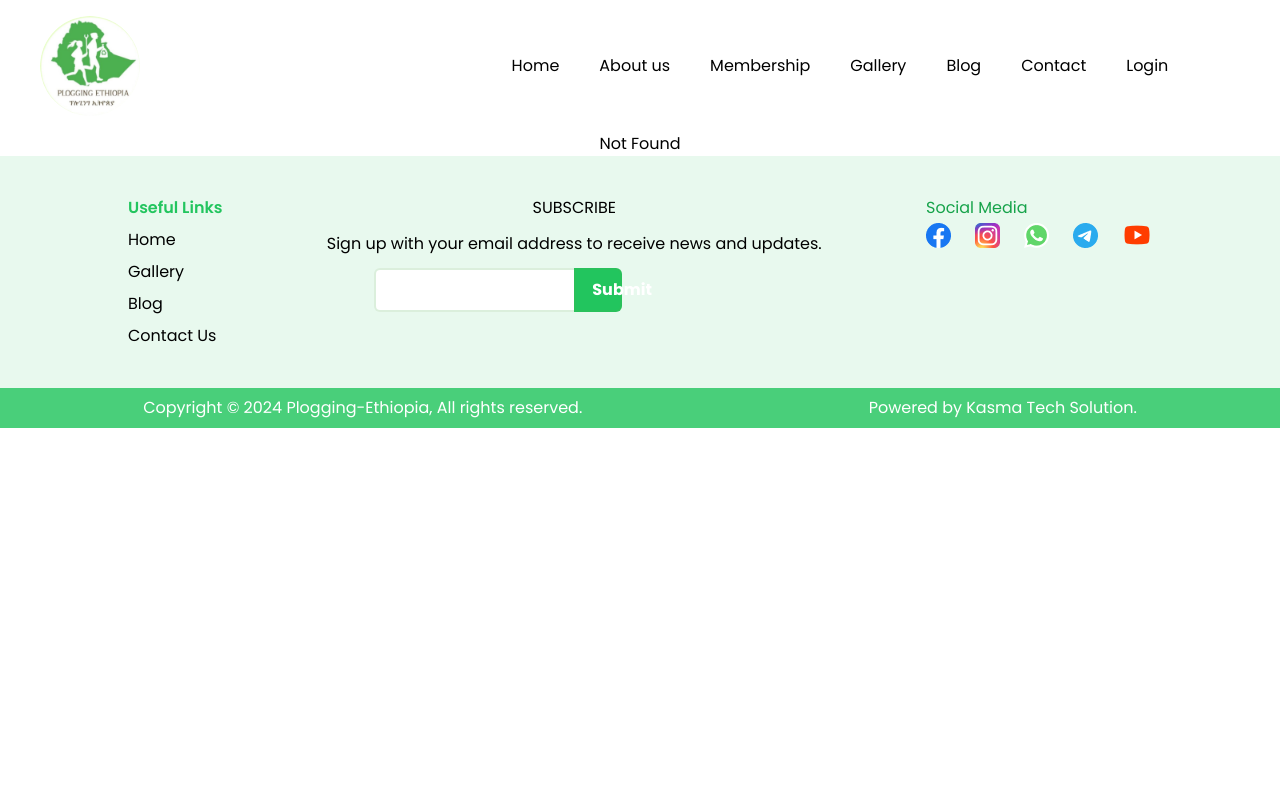
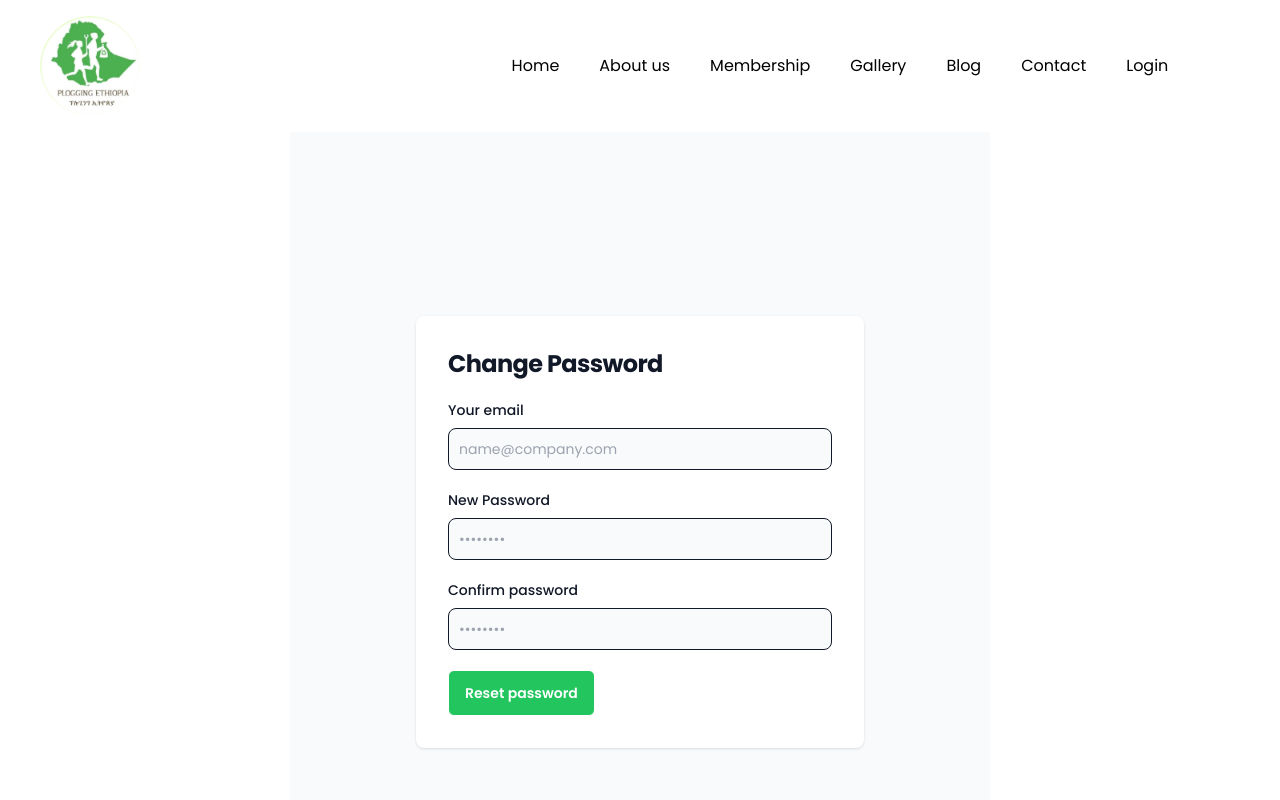
Before and after one commit to kasma10101/plogging-ethiopia, a React (Create React App) app in the folder front-end/: page /reset-password in a window 1280 px wide. Shown: the top 800 px of the page. Built offline with nearby package versions, Linux system fonts and the light colour scheme.

Commit message:
reset form is done

```diff
--- a/front-end/src/App.js
+++ b/front-end/src/App.js
@@ -22,6 +22,7 @@ import ShowAdmin from './components/admin-pages/ShowAdmin';
 import SubscribedEvent from './components/admin-pages/SubscribedEvent';
 import AddEvent from './components/admin-pages/AddEvent';
 import ForgotPassword from './components/pages/ForgotPassword';
+import ResetPassword from './components/pages/ResetPassword';
 
 function App() {
 
@@ -42,6 +43,7 @@ function App() {
               <Route path={"/profile"} element={<Profile />} />
               <Route path={"/login"} element={<Login />} />
               <Route path={"/forgot"} element={<ForgotPassword />} />
+              <Route path={"/reset-password"} element={<ResetPassword />} />
               <Route path={"/admin"} element={<AdminPage />} >
                 <Route index path={"/admin/blogs"} element={<AdminBlogs />} />
                 <Route index path={"/admin/members"} element={<Members />} />
--- a/front-end/src/components/pages/ForgotPassword.jsx
+++ b/front-end/src/components/pages/ForgotPassword.jsx
@@ -3,7 +3,9 @@ import {toast} from "react-toastify";
 import axios  from 'axios'
 
 function ForgotPassword() {
-  const[emailData,setEmailData] = useState('')
+  const[emailData,setEmailData] = useState({
+    email:''
+  })
 
   const handleChange = (event) => {
     const { name, value } = event.target;
@@ -20,17 +22,16 @@ function ForgotPassword() {
     } else {
       console.log('inseide  ')
       const res = await axios.post("http://localhost:4532/blogs/reset",emailData);
-      if(res.status !==200){
-
-        toast.error("Error occurred",res.response.statusText)
-      }
+      setEmailData({email:""})
+      if(res.status ===200){
+        toast.success("Verification link sent through your email ")
+         }
       console.log(res,'resss')
-      if(res.response.status === 400 || res.response.status === 404){
+      if(res.status === 400 || res.status === 404){
         toast.error("Error occurred",res.response.statusText)
         console.log(res.response.statusText)
       }
-      setEmailData('')
-      toast.success("Verification link sent through your email ")
+
     }
 
   }
--- /dev/null
+++ b/front-end/src/components/pages/ResetPassword.jsx
@@ -0,0 +1,58 @@
+import React, { useState } from 'react'
+
+function ResetPassword() {
+   const [data,setData] = useState({
+    email:'',
+    password:'',
+    password2:''
+   })
+
+    const handleChange = (event) =>{
+          const { name, value } = event.target;
+          setData((prevFormData) => ({
+            ...prevFormData,
+            [name]: value,
+          }));
+    }
+
+    const handleSubmit = async() =>{
+
+    }
+
+  return (
+
+            <section className="sm:w-[700px] bg-gray-50 dark:bg-gray-900">
+        <div className="flex flex-col items-center justify-center px-6 py-8 mx-auto md:h-screen lg:py-0">
+            <div className="w-full p-6  bg-white rounded-lg shadow dark:border md:mt-0 sm:max-w-md dark:bg-gray-800 dark:border-gray-700 sm:p-8">
+                <h2 className="mb-1 text-xl font-bold leading-tight tracking-tight text-gray-900 md:text-2xl dark:text-white">
+                    Change Password
+                </h2>
+                <form className="mt-4 space-y-4 lg:mt-5 md:space-y-5" method="post" action="/reset-password/<%= id %>/<%= token %>">
+                    <div>
+                        <label for="email" className="block mb-2 text-sm font-medium text-gray-900 dark:text-white">Your email</label>
+                        <input onChange={handleChange} type="email" name="email" id="email" className="bg-gray-50 border border-gray-300 text-gray-900 sm:text-sm rounded-lg focus:ring-primary-600 focus:border-primary-600 block w-full p-2.5 dark:bg-gray-700 dark:border-gray-600 dark:placeholder-gray-400 dark:text-white dark:focus:ring-blue-500 dark:focus:border-blue-500" placeholder="name@company.com" required=""/>
+                    </div>
+
+                    <div>
+                        <label for="password" className="block mb-2 text-sm font-medium text-gray-900 dark:text-white">New Password</label>
+                        <input onChange={handleChange} type="password" name="password" id="password" placeholder="••••••••" className="bg-gray-50 border border-gray-300 text-gray-900 sm:text-sm rounded-lg focus:ring-primary-600 focus:border-primary-600 block w-full p-2.5 dark:bg-gray-700 dark:border-gray-600 dark:placeholder-gray-400 dark:text-white dark:focus:ring-blue-500 dark:focus:border-blue-500" required=""/>
+                    </div>
+                    <div>
+                        <label for="password2" name='password2' className="block mb-2 text-sm font-medium text-gray-900 dark:text-white">Confirm password</label>
+                        <input onChange={handleChange} type="password2" name="password2" id="password2" placeholder="••••••••" className="bg-gray-50 border border-gray-300 text-gray-900 sm:text-sm rounded-lg focus:ring-primary-600 focus:border-primary-600 block w-full p-2.5 dark:bg-gray-700 dark:border-gray-600 dark:placeholder-gray-400 dark:text-white dark:focus:ring-blue-500 dark:focus:border-blue-500" required=""/>
+                    </div>
+
+                    <button
+                    type="submit"
+                    className="py-3 px-4  flex justify-center items-center gap-2 rounded-md border border-transparent font-semibold bg-green-500 text-white hover:bg-blue-600 focus:outline-none focus:ring-2 focus:ring-blue-500 focus:ring-offset-2 transition-all text-sm dark:focus:ring-offset-gray-800"
+                  >
+                    Reset password
+                  </button>
+                  </form>
+            </div>
+        </div>
+      </section>
+  )
+}
+
+export default ResetPassword
```
Also changed, not shown: 1 other file (tests, documents, lock files or other folders).
